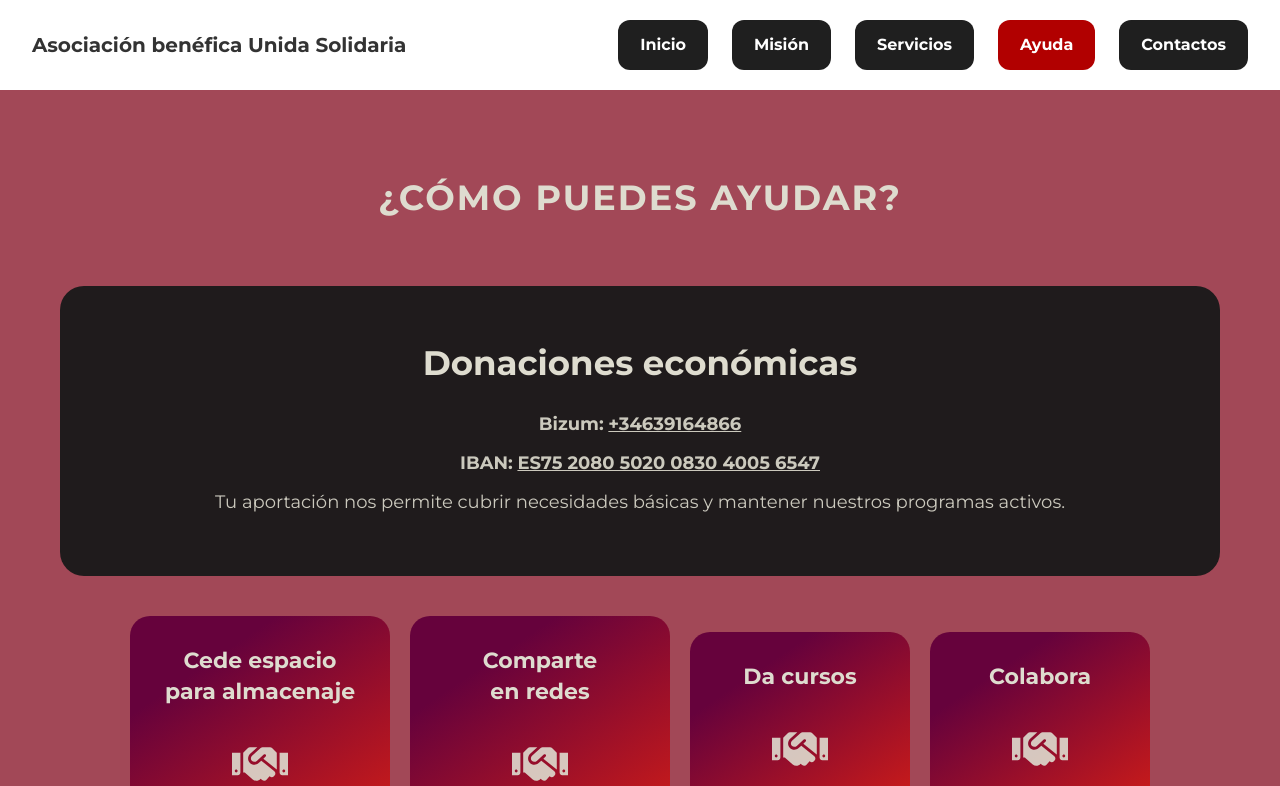
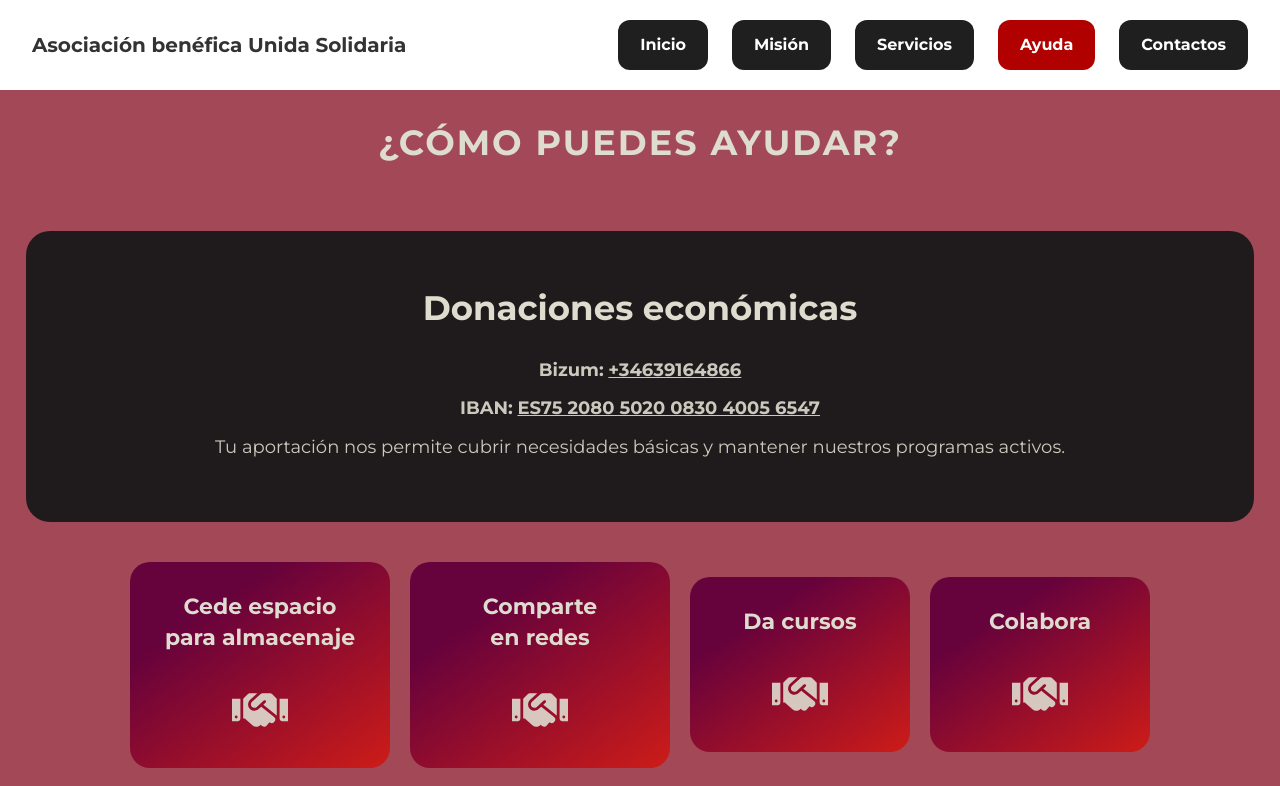
Before and after one commit to adilarshidin/unidasolidaria, a React (Vite) app: page /help in a window 1280 px wide. Shown: the top 786 px of the page. Built offline with nearby package versions, Linux system fonts and the light colour scheme.

Commit message:
fix: widen the help view content

```diff
--- a/src/components/Help.tsx
+++ b/src/components/Help.tsx
@@ -4,7 +4,7 @@ import CopyField from "../utils/CopyField";
 
 const Container = styled.section`
   background: #A24857;
-  padding: 80px 60px;
+  padding: 2%;
   text-align: center;
   display: flex;
   flex-direction: column;
```
